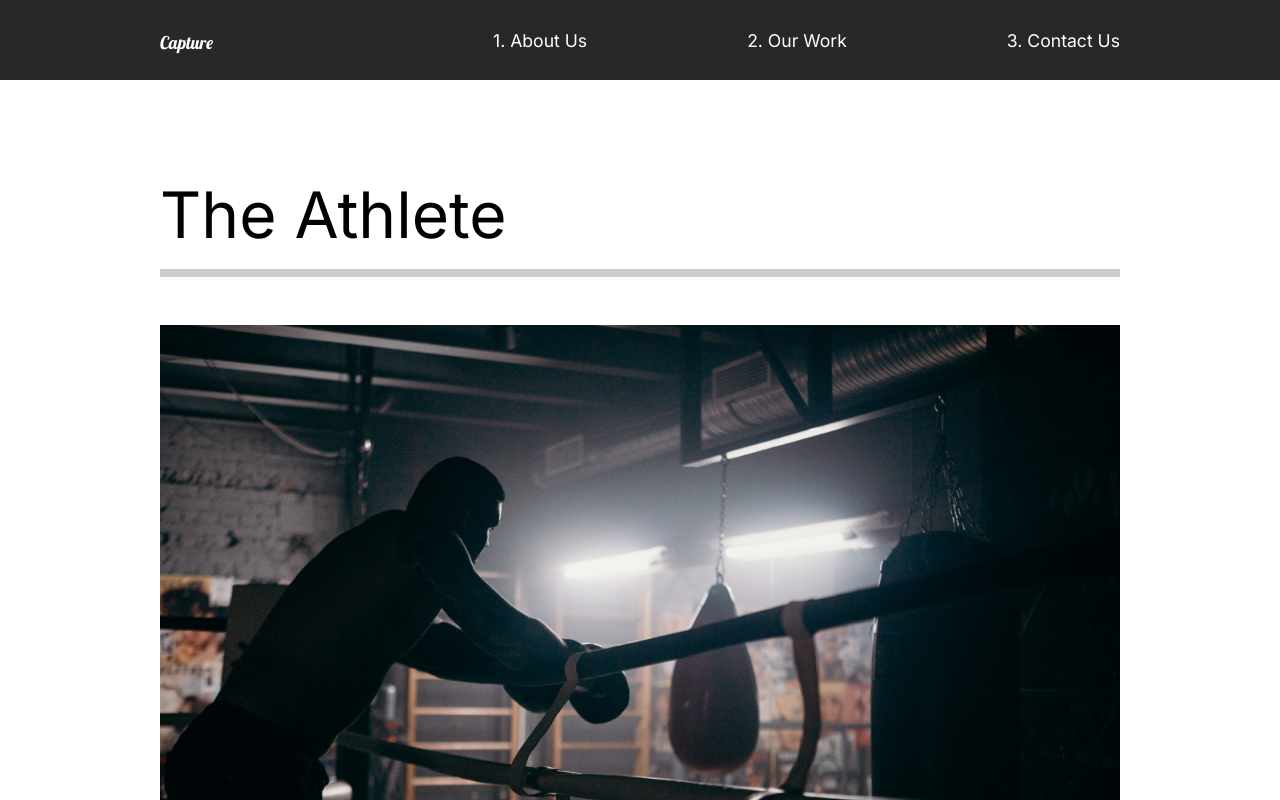
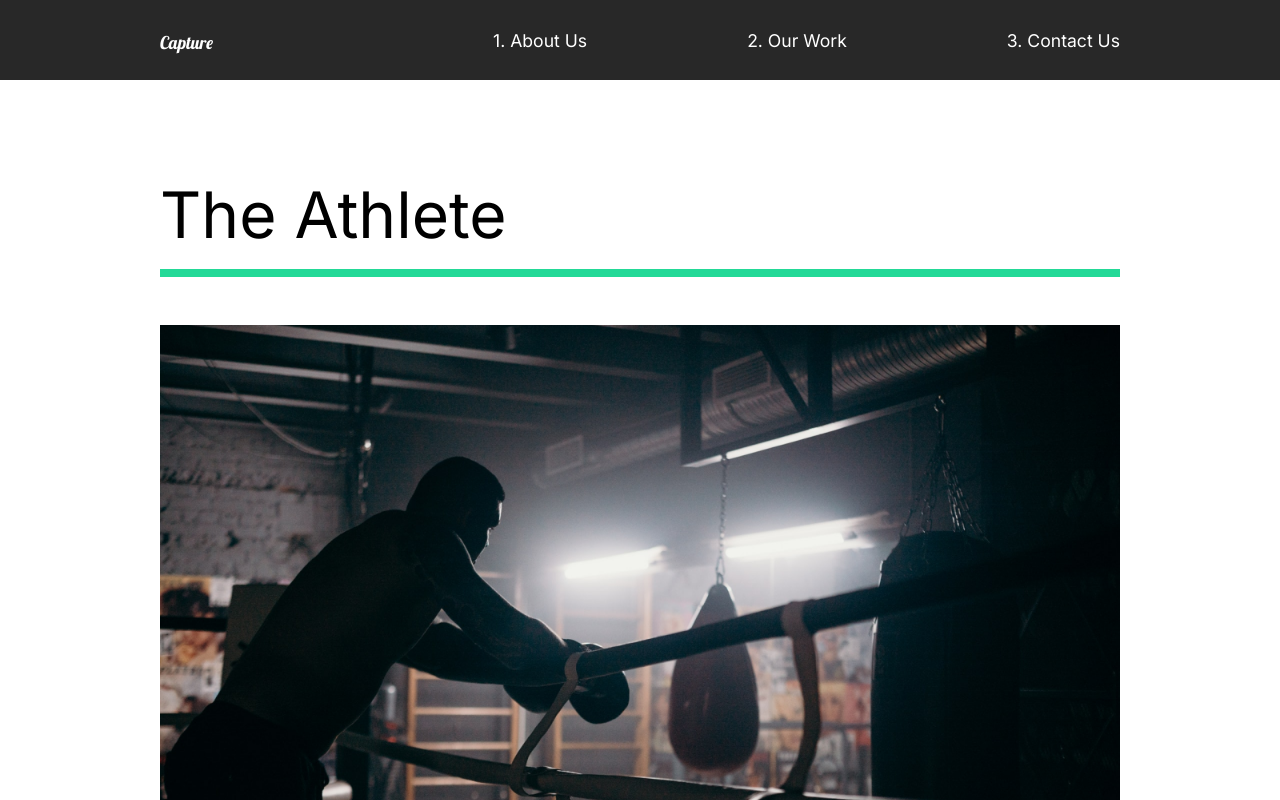
Before and after one commit to MadsAkselsen/capture-portfolio, a React (Create React App) app: page /work in a window 1280 px wide. Shown: the top 800 px of the page. Built offline with nearby package versions, Linux system fonts and the light colour scheme.

Commit message:
more transitions

```diff
--- a/src/animation.js
+++ b/src/animation.js
@@ -7,7 +7,7 @@
     opacity: 1,
     y: 0,
     transition: {
-      duration: 1,
+      duration: 0.5,
       when: 'beforeChildren',
       staggerChildren: 0.25,
     },
@@ -53,3 +53,25 @@
     },
   },
 };
+
+export const lineAnim = {
+  hidden: { width: '0%' },
+  show: {
+    width: '100%',
+    transition: { duration: 1 },
+  },
+};
+
+export const slider = {
+  hidden: { x: '-130%', skew: '45deg' },
+  show: {
+    x: '100%',
+    skew: '0deg',
+    transition: { ease: 'easeOut', duration: 1 },
+  },
+};
+
+export const sliderContainer = {
+  hidden: { opacity: 1 },
+  show: { opacity: 1, transition: { staggerChildren: 0.1, ease: 'easeOut' } },
+};
--- a/src/components/AboutSection.js
+++ b/src/components/AboutSection.js
@@ -9,7 +9,7 @@
 
 import { motion } from 'framer-motion';
 import { titleAnimation, fade, photoAnimation } from '../animation';
-import Wave from "../components/Wave";
+import Wave from '../components/Wave';
 
 const AboutSection = () => {
   return (
@@ -37,6 +37,8 @@
       <StyledImageContainer>
         <motion.img
           variants={photoAnimation}
+          initial={'hidden'}
+          animate={'show'}
           src={home1}
           alt="guy with camera"
         ></motion.img>
--- a/src/pages/OurWork.js
+++ b/src/pages/OurWork.js
@@ -6,7 +6,14 @@
 import theracer from '../img/theracer-small.png';
 import goodtimes from '../img/goodtimes-small.png';
 import { motion } from 'framer-motion';
-import { pageAnimation } from '../animation';
+import {
+  pageAnimation,
+  fade,
+  photoAnimation,
+  lineAnim,
+  slider,
+  sliderContainer,
+} from '../animation';
 
 const OurWork = () => {
   return (
@@ -17,11 +24,20 @@
       exit="exit"
       style={{ background: '#fff' }}
     >
+      <motion.div variants={sliderContainer}>
+        <Frame1 variants={slider}></Frame1>
+        <Frame2 variants={slider}></Frame2>
+        <Frame3 variants={slider}></Frame3>
+        <Frame4 variants={slider}></Frame4>
+      </motion.div>
+
       <StyledMovie>
-        <h2>The Athlete</h2>
-        <div className="line"></div>
+        <motion.h2 variants={fade}>The Athlete</motion.h2>
+        <motion.div variants={lineAnim} className="line"></motion.div>
         <Link to="/work/the-athlete">
-          <img src={athlete} alt="athlete" />
+          <Hide>
+            <motion.img variants={photoAnimation} src={athlete} alt="athlete" />
+          </Hide>
         </Link>
       </StyledMovie>
       <StyledMovie>
@@ -54,7 +70,7 @@
   padding-bottom: 10rem;
   .line {
     height: 0.5rem;
-    background: #cccccc;
+    background: #23d997;
     margin-bottom: 3rem;
   }
   img {
@@ -64,4 +80,31 @@
   }
 `;
 
+const Hide = styled.div`
+  overflow: hidden;
+`;
+
+// Frame Animation
+const Frame1 = styled(motion.div)`
+  position: fixed;
+  left: 0;
+  top: 10%;
+  width: 100%;
+  height: 100vh;
+  background: #fffebf;
+  z-index: 2;
+`;
+
+const Frame2 = styled(Frame1)`
+  background: #ff8efb;
+`;
+
+const Frame3 = styled(Frame1)`
+  background: #8ed2ff;
+`;
+
+const Frame4 = styled(Frame1)`
+  background: #8effa0;
+`;
+
 export default OurWork;
```
Also changed, not shown: src/components/Wave.js (+13 -9 lines).
